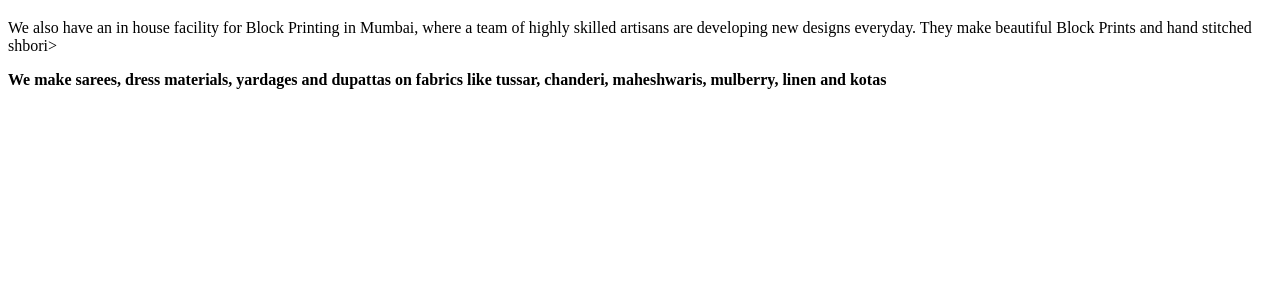
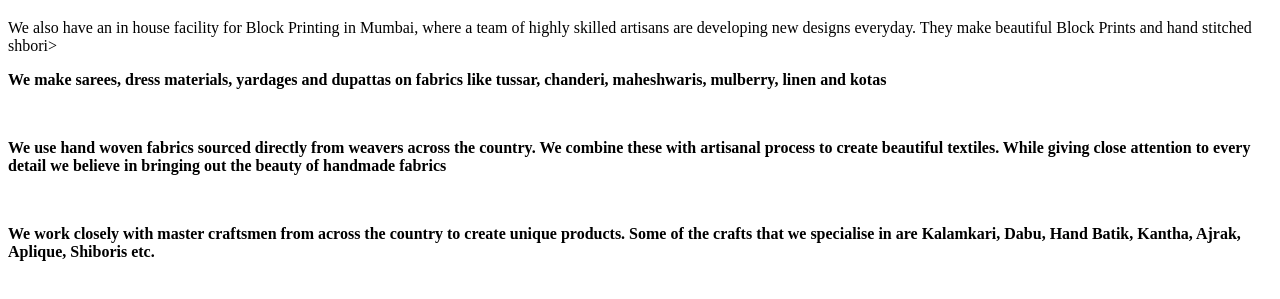
Before and after one commit to hridaan123/ext.github.io, a plain HTML site: page Second page.html in a window 1280 px wide. Shown: the part 47-346 px from the top of the page. Drawn offline with Linux system fonts and the light colour scheme.

Commit message:
Update Second page.html

```diff
--- a/Second page.html
+++ b/Second page.html
@@ -18,3 +18,18 @@ dupattas on fabrics like tussar,
 chanderi, maheshwaris,
         mulberry, linen and kotas</b></p>
       <br>
+      <p><b>We use hand woven fabrics sourced directly from
+weavers across the country. We combine these
+with artisanal process to create beautiful textiles.
+While giving close attention to every detail we
+        believe in bringing out the beauty of handmade fabrics</b></p>
+      <br>
+    <p><b>We work closely with master
+craftsmen from across the
+country to create unique
+products.
+Some of the crafts that we
+specialise in are
+Kalamkari, Dabu, Hand Batik,
+Kantha, Ajrak, Aplique,
+Shiboris etc. </p></b>
```
